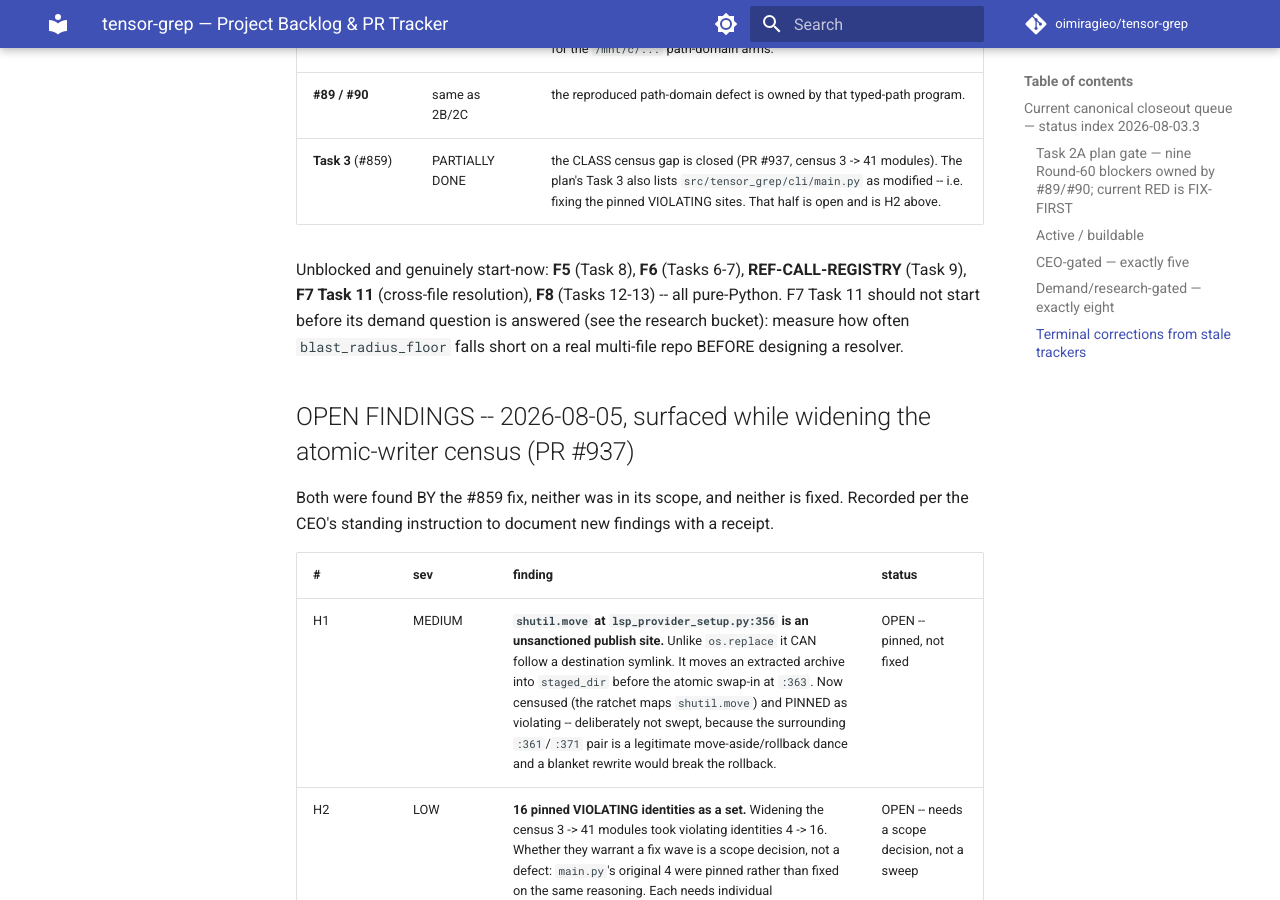
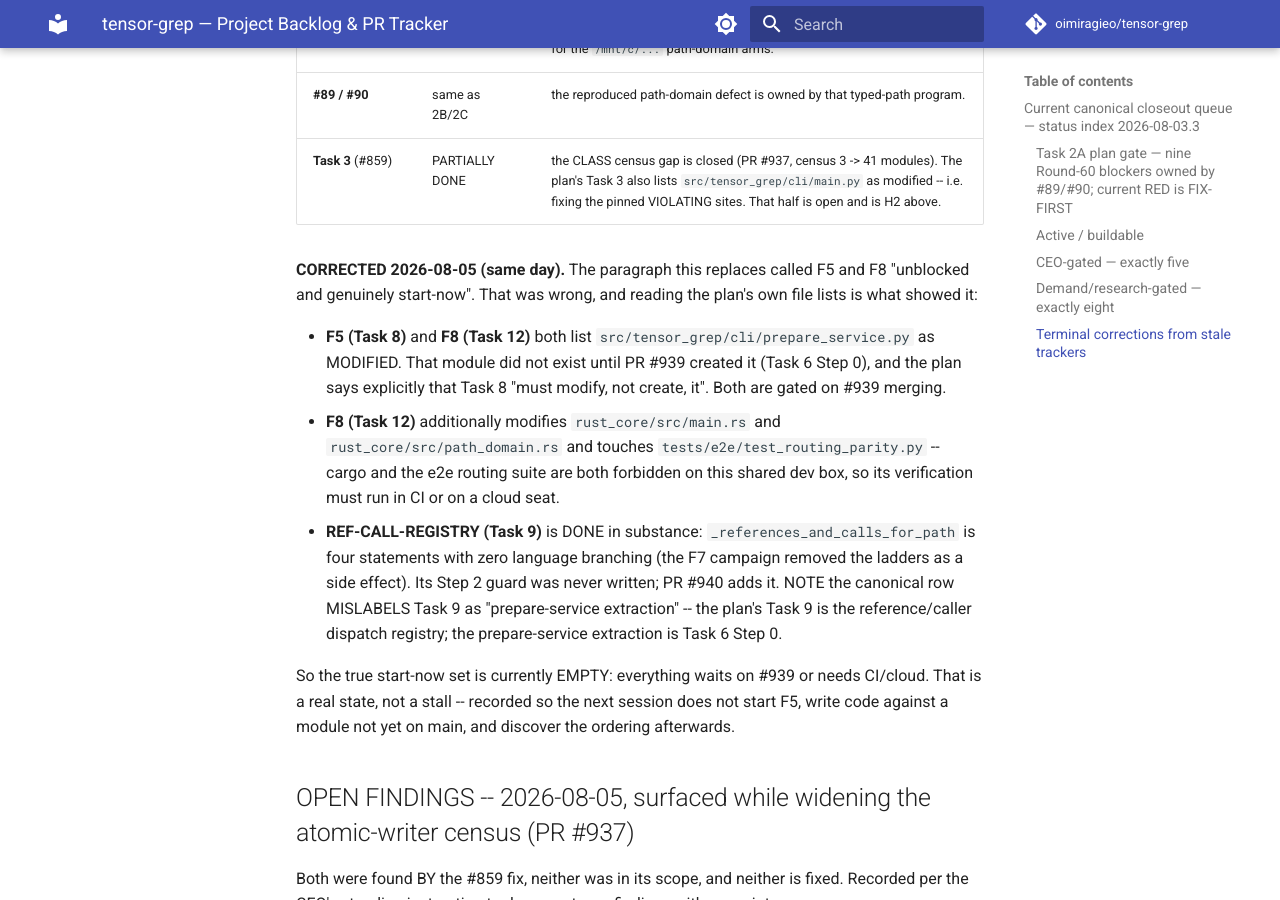
Before and after one commit to oimiragieo/tensor-grep, an MkDocs documentation site: the page built from docs/BACKLOG.md, in a window 1280 px wide and 900 px high, scrolled down 51849 px. Built offline with MkDocs 1.6.1 and Material for MkDocs 9.7.7, drawn with Linux system fonts in a browser that asks for light colours; comment, search, counter and statistics services are not loaded.

Commit message:
docs: correct the F5/F8 dependency claim I merged in #938 (#941)
The dependency map merged hours ago called F5 and F8 "unblocked and genuinely
start-now". Wrong. Reading the plan's own file lists shows:

  F5 (Task 8) and F8 (Task 12) both list prepare_service.py as MODIFIED. That
  module did not exist until PR #939 created it (Task 6 Step 0), and the plan
  says Task 8 "must modify, not create, it". Both gate on #939 merging.

  F8 (Task 12) also modifies rust_core/src/main.rs and path_domain.rs and
  touches tests/e2e/test_routing_parity.py -- cargo and the e2e routing suite
  are both forbidden on this shared box, so it needs CI or a cloud seat.

  REF-CALL-REGISTRY (Task 9) is DONE in substance -- the F7 campaign removed
  the dispatch ladders as a side effect; only its Step 2 guard was missing,
  added in PR #940. The canonical row also MISLABELS Task 9 as
  "prepare-service extraction"; the plan's Task 9 is the reference/caller
  dispatch registry, and the extraction is Task 6 Step 0.

The true start-now set is currently EMPTY. Recorded so the next session does
not start F5, write code against a module not yet on main, and discover the
ordering afterwards -- which is the same failure the dependency map was
written to prevent, one level deeper.

Two process notes from making this edit: the first attempt died on a
paragraph-break search for "\n\n" in a CRLF file, and the gate I ran
immediately after passed 118 tests against an UNCHANGED file -- a green that
described the wrong state. The rewrite asserts the content hash changed
before believing any gate.

Gates (run after the edit landed): 118 passed, exit 0.

```diff
--- a/docs/BACKLOG.md
+++ b/docs/BACKLOG.md
@@ -1319,10 +1319,24 @@ row reading `READY` invites a session to start it and discover the blocker after
 | **#89 / #90** | same as 2B/2C | the reproduced path-domain defect is owned by that typed-path program. |
 | **Task 3** (#859) | PARTIALLY DONE | the CLASS census gap is closed (PR #937, census 3 -> 41 modules). The plan's Task 3 also lists `src/tensor_grep/cli/main.py` as modified -- i.e. fixing the pinned VIOLATING sites. That half is open and is H2 above. |
 
-Unblocked and genuinely start-now: **F5** (Task 8), **F6** (Tasks 6-7), **REF-CALL-REGISTRY**
-(Task 9), **F7 Task 11** (cross-file resolution), **F8** (Tasks 12-13) -- all pure-Python. F7
-Task 11 should not start before its demand question is answered (see the research bucket): measure
-how often `blast_radius_floor` falls short on a real multi-file repo BEFORE designing a resolver.
+**CORRECTED 2026-08-05 (same day).** The paragraph this replaces called F5 and F8 "unblocked and
+genuinely start-now". That was wrong, and reading the plan's own file lists is what showed it:
+
+- **F5 (Task 8)** and **F8 (Task 12)** both list `src/tensor_grep/cli/prepare_service.py` as
+  MODIFIED. That module did not exist until PR #939 created it (Task 6 Step 0), and the plan says
+  explicitly that Task 8 "must modify, not create, it". Both are gated on #939 merging.
+- **F8 (Task 12)** additionally modifies `rust_core/src/main.rs` and `rust_core/src/path_domain.rs`
+  and touches `tests/e2e/test_routing_parity.py` -- cargo and the e2e routing suite are both
+  forbidden on this shared dev box, so its verification must run in CI or on a cloud seat.
+- **REF-CALL-REGISTRY (Task 9)** is DONE in substance: `_references_and_calls_for_path` is four
+  statements with zero language branching (the F7 campaign removed the ladders as a side effect).
+  Its Step 2 guard was never written; PR #940 adds it. NOTE the canonical row MISLABELS Task 9 as
+  "prepare-service extraction" -- the plan's Task 9 is the reference/caller dispatch registry; the
+  prepare-service extraction is Task 6 Step 0.
+
+So the true start-now set is currently EMPTY: everything waits on #939 or needs CI/cloud. That is a
+real state, not a stall -- recorded so the next session does not start F5, write code against a
+module not yet on main, and discover the ordering afterwards.
 
 ## OPEN FINDINGS -- 2026-08-05, surfaced while widening the atomic-writer census (PR #937)
 
```
